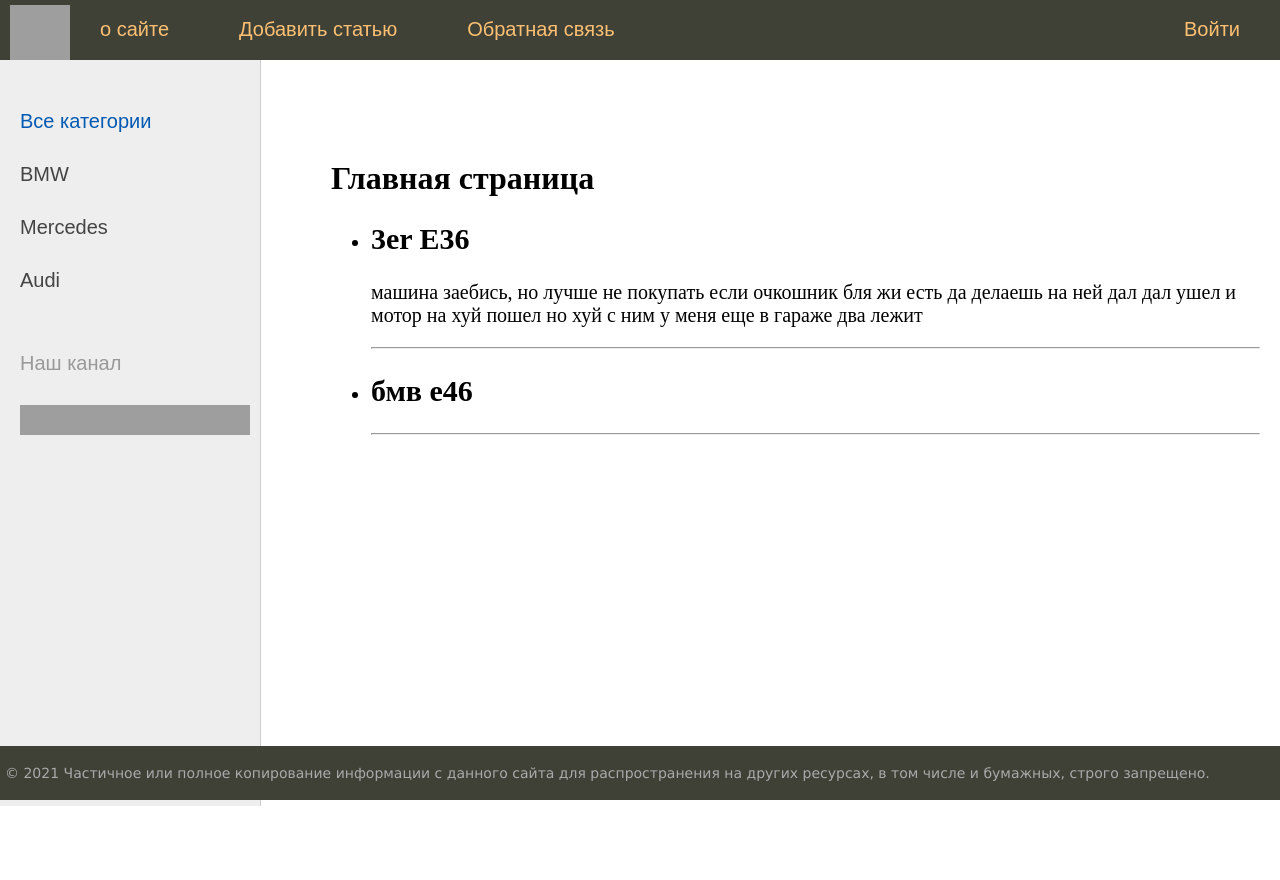
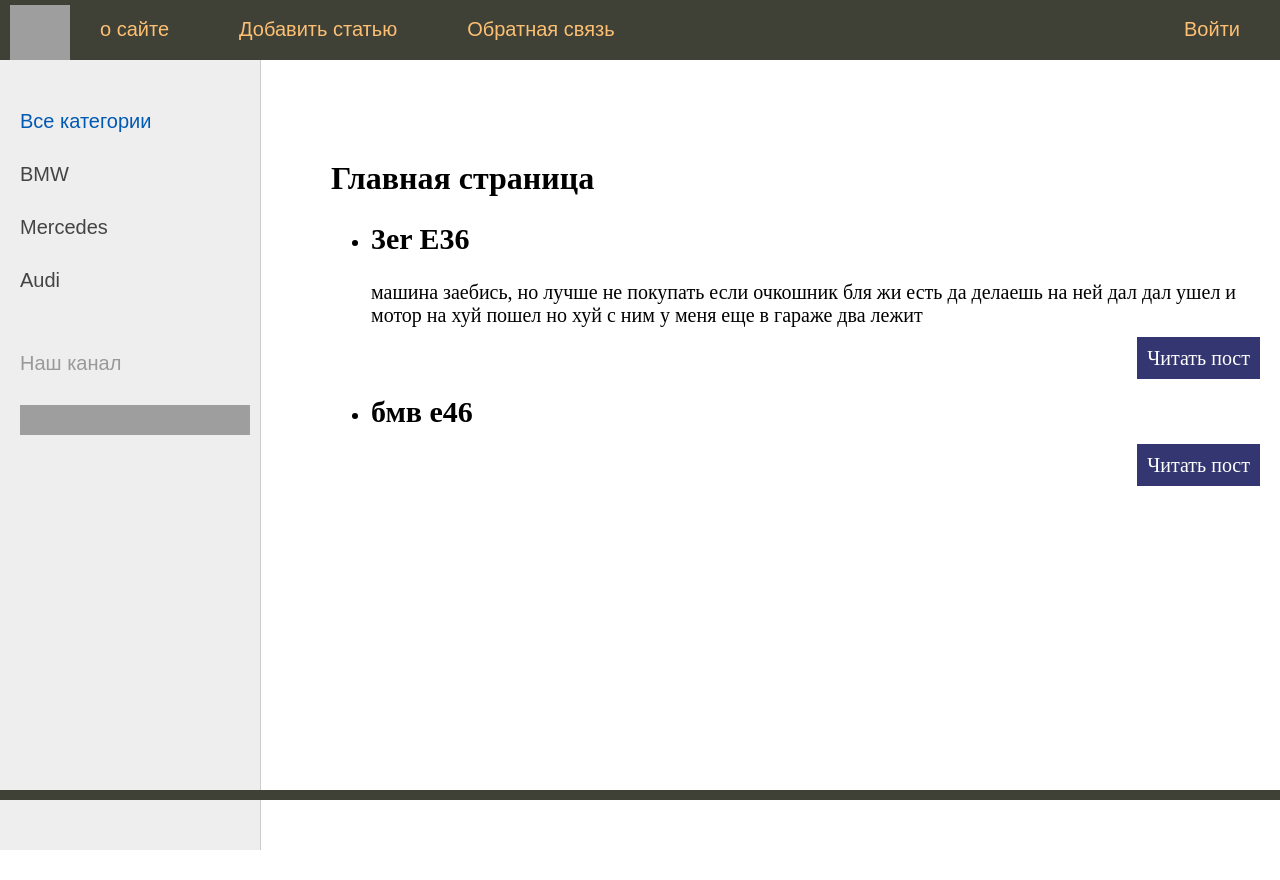
Before and after one commit to StAlZo/DJsite, a Django app: page / in a window 1280 px wide. Before the commit the page ends 806 px from the top, so only its background shows below. Run offline with Django 4.2, Linux system fonts and the light colour scheme; data comes from the database, SQL or seed files in the repository; both versions use the stored data as it was after the commit; grey boxes are pictures that could not be loaded.

Commit message:
добавил кнопку для перехода на статью

```diff
--- a/car/templates/car/base.html
+++ b/car/templates/car/base.html
@@ -61,7 +61,6 @@
 <!-- Footer -->
 <tr><td valign=top>
 	<div id="footer">
-		<p>&copy; 2021 Частичное или полное копирование информации с данного сайта для распространения на других ресурсах, в том числе и бумажных, строго запрещено.</p>
 	</div>
 </td></tr></table>
 <!-- Конец footer'а и страницы -->
--- a/car/templates/car/index.html
+++ b/car/templates/car/index.html
@@ -3,11 +3,15 @@
 {% block content %}
 <h1>{{title}}</h1>
 <ul>
-    {% for p in object_list %}
+    {% for p in posts %}
     <li>
         <h2>{{p.title}}</h2>
         <p>{{p.content}}</p>
-        <hr>
+        {% autoescape on %}
+
+	{% endautoescape %}
+			<div class="clear"></div>
+			<p class="link-read-post"><a href="{{ p.get_absolute_url }}">Читать пост</a></p>
     </li>
     {% endfor %}
 </ul>
--- a/car/views.py
+++ b/car/views.py
@@ -13,6 +13,7 @@ from .utils import *
 class CarHome(DataMixin, ListView):
     model = Car
     template_name = 'car/index.html'
+    context_object_name = 'posts'
 
 
     def get_context_data(self, *, object_list=None, **kwargs):
```
Also changed, not shown: db.sqlite3.
